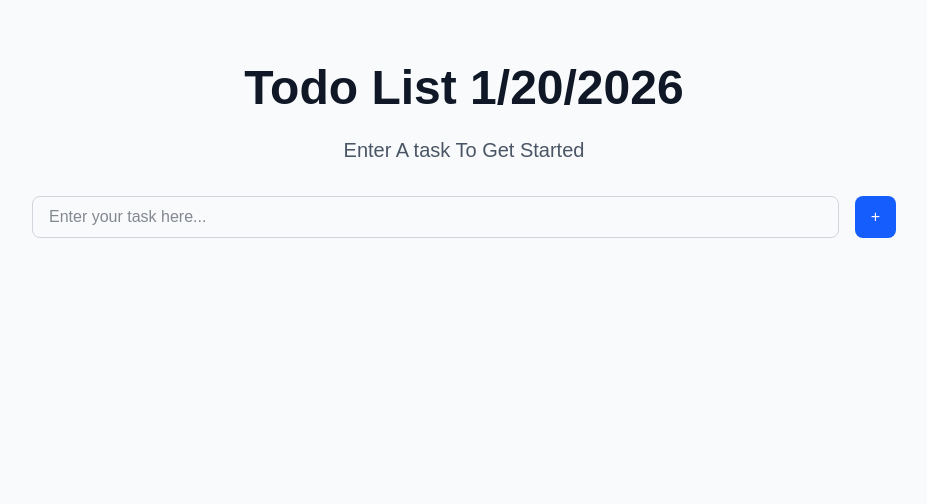
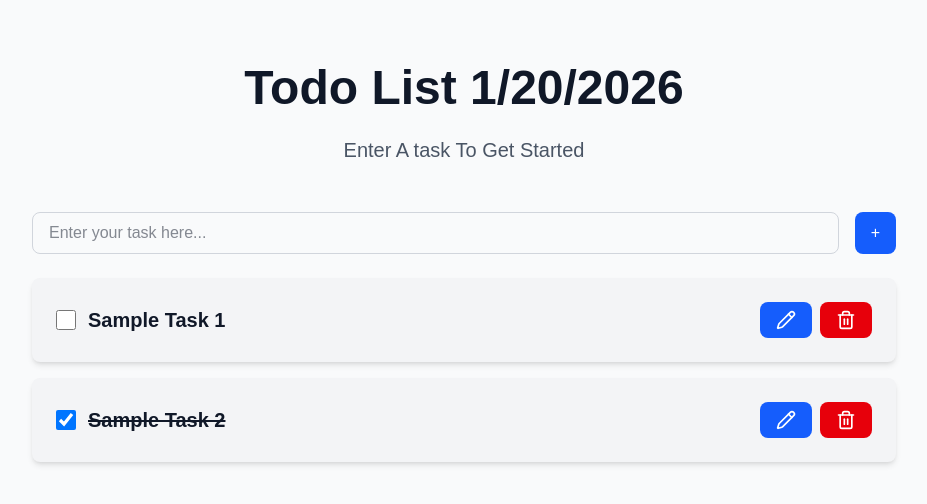
Before and after one commit to Gavinp14/ToDoList, a Next.js app in the folder frontend/: page / in a window 1280 px wide. Shown: the top 504 px of the page, without its empty margins (176-1103 px from the left). Built offline with nearby package versions, Linux system fonts and the light colour scheme.

Commit message:
added frontend CRUD Functionality

```diff
--- a/frontend/app/page.tsx
+++ b/frontend/app/page.tsx
@@ -1,5 +1,9 @@
+
+
 import Button from '@/components/ui/Button';
 import Input from '@/components/ui/Input';
+import Card from '@/components/ui/Card';
+import TodoList from '@/components/features/TodoList';
 
 
 const date = new Date().toLocaleDateString();
@@ -15,10 +19,8 @@ export default function Home() {
           <p className="text-xl text-gray-600 mb-8">
             Enter A task To Get Started
           </p>
-
-          <div className="flex gap-4 justify-center add-task-button">
-            <Input placeholder="Enter your task here..." className="input-todo-item" />
-            <Button color="blue">+</Button>
+          <div className="mt-12 space-y-4">
+            <TodoList />
           </div>
         </div>
       </div>
--- /dev/null
+++ b/frontend/components/features/EditPopup.jsx
@@ -0,0 +1,35 @@
+import React, { useState, useEffect } from 'react';
+import PopUp from '../ui/PopUp';
+import Input from '../ui/Input';
+import Button from '../ui/Button';
+
+export default function EditPopup({ isOpen, onClose, todo, onSave }) {
+  const [tempTitle, setTempTitle] = useState('');
+
+  // Update the input field whenever the 'todo' prop changes (when opening)
+  useEffect(() => {
+    if (todo) setTempTitle(tempTitle);
+  }, [todo]);
+
+  const handleSave = () => {
+    if (tempTitle.trim() === '') return;
+    onSave(todo.id, tempTitle); // Send data back to parent
+    console.log(todo.title);
+  };
+
+  return (
+    <PopUp title="Edit Task" isOpen={isOpen} onClose={onClose}>
+      <div className="flex flex-col gap-4">
+        <Input
+          value={tempTitle}
+          onChange={(e) => setTempTitle(e.target.value)}
+          placeholder="Update task title..."
+        />
+
+        <Button color="blue" onClick={handleSave} className="w-full">
+          Save Changes
+        </Button>
+      </div>
+    </PopUp>
+  );
+}
--- a/frontend/components/features/TodoItem.jsx
+++ b/frontend/components/features/TodoItem.jsx
@@ -0,0 +1,37 @@
+// src/components/TodoItem.js
+'use client';
+
+import { Trash2, Pencil } from 'lucide-react';
+import Card from '../ui/Card';
+import Button from '../ui/Button';
+
+export default function TodoItem({ title, isChecked, onToggle, onEdit, onDelete }) {
+  return (
+    <Card>
+      <div className="flex items-center justify-between gap-4">
+        {/* Left Side: Checkbox and Title */}
+        <div className="flex items-center gap-3 flex-1">
+          <input
+            type="checkbox"
+            checked={isChecked}
+            onChange={onToggle}
+            className="h-5 w-5 rounded border-gray-300 text-blue-600 focus:ring-blue-500"
+          />
+          <h3 className={`text-xl font-semibold text-gray-900 ${isChecked ? 'line-through text-gray-400' : ''}`}>
+            {title}
+          </h3>
+        </div>
+
+        {/* Right Side: Action Buttons */}
+        <div className="flex items-center gap-2">
+          <Button color="blue" onClick={onEdit}>
+            <Pencil className="h-5 w-5" />
+          </Button>
+          <Button color="red" onClick={onDelete}>
+            <Trash2 className="h-5 w-5" />
+          </Button>
+        </div>
+      </div>
+    </Card>
+  );
+}
--- a/frontend/components/features/TodoList.jsx
+++ b/frontend/components/features/TodoList.jsx
@@ -0,0 +1,76 @@
+'use client';
+import { useState } from 'react';
+import TodoItem from './TodoItem';
+import Input from '../ui/Input';
+import Button from '../ui/Button';
+import EditPopup from './EditPopup';
+
+export default function TodoList() {
+    //dummy data
+  const [todos, setTodos] = useState([
+    { id: 1, title: 'Sample Task 1', isChecked: false },
+    { id: 2, title: 'Sample Task 2', isChecked: true },
+  ]);
+
+  const [newTodoTitle, setNewTodoTitle] = useState('');
+  const [isPopUpOpen, setIsPopUpOpen] = useState(false);
+  const [editingTodoId, setEditingTodoId] = useState(null);
+
+  const addTodo = () => {
+    const newTodo = { id: Date.now(), title: newTodoTitle, isChecked: false };
+
+    // Prevent adding empty todos
+    if (newTodoTitle.trim() === '') return;
+    setTodos([...todos, newTodo]);
+  };
+
+  const toggleTodo = (id) => {
+    setTodos(todos.map(todo =>
+      todo.id === id ? { ...todo, isChecked: !todo.isChecked } : todo
+    ));
+  };
+
+  const deleteTodo = (id) => {
+    setTodos(todos.filter(todo => todo.id !== id));
+  };
+
+  const editTodo = (id) => {
+    setEditingTodoId(id);
+    setIsPopUpOpen(true);
+  };
+
+  const changeInput = (e) => {
+    setNewTodoTitle(e.target.value);
+  }
+
+  return (
+    <div>
+      <div className="flex gap-4 justify-center add-task-button mb-6">
+        <Input placeholder="Enter your task here..." className="input-todo-item" onChange={changeInput}/>
+        <Button color="blue" onClick={addTodo}>+</Button>
+      </div>
+      <div className="space-y-4">
+        {todos.map(todo => (
+          <TodoItem
+            key={todo.id}
+            id={todo.id}
+            title={todo.title}
+            isChecked={todo.isChecked}
+            onToggle={() => toggleTodo(todo.id)}
+            onEdit={() => editTodo(todo.id)}
+            onDelete={() => deleteTodo(todo.id)}
+          />
+        ))}
+      </div>
+      <EditPopup
+        isOpen={isPopUpOpen}
+        todo={todos.find(todo => todo.id === editingTodoId)}
+        onSave={(id, newTitle) => {
+          setTodos(todos.map(todo => todo.id === id ? {...todo, title: newTitle} : todo));
+          setIsPopUpOpen(false);
+        }}
+        onClose={() => setIsPopUpOpen(false)}
+      ></EditPopup>
+    </div>
+  );
+}
--- a/frontend/components/ui/Card.jsx
+++ b/frontend/components/ui/Card.jsx
@@ -1,11 +1,8 @@
-export default function Card({ title }) {
+// src/components/ui/Card.js
+export default function Card({ children }) {
   return (
-    <div className="bg-white rounded-lg shadow-md p-6">
-      {title && (
-        <h3 className="text-xl font-semibold text-gray-900 mb-4">
-          {title}
-        </h3>
-      )}
+    <div className="bg-gray-100 rounded-lg shadow-md p-6">
+      {children}
     </div>
   );
 }
--- /dev/null
+++ b/frontend/components/ui/PopUp.jsx
@@ -0,0 +1,35 @@
+import React from 'react'
+import Button from './Button';
+
+export default function PopUp({ title, isOpen, onClose, children }) {
+  if (!isOpen) return null;
+
+  return (
+    <div className="fixed inset-0 bg-black/50 flex items-center justify-center z-50 p-4">
+      {/* 1. Added 'gap-4' to space out the title, content, and button evenly */}
+      <div className="bg-white p-6 rounded-xl shadow-xl max-w-sm w-full flex flex-col gap-3">
+
+        {/* Title */}
+        {title && (
+          <h2 className="text-xl font-bold text-gray-900">
+            {title}
+          </h2>
+        )}
+
+        {/* 2. Content Area (where your Input and Save button live) */}
+        <div className="flex flex-col gap-4">
+          {children}
+        </div>
+
+        {/* 3. The Close Button */}
+        <Button
+          color="red"
+          onClick={onClose}
+          className="w-full"
+        >
+          Close
+        </Button>
+      </div>
+    </div>
+  );
+}
--- a/frontend/package.json
+++ b/frontend/package.json
@@ -10,6 +10,7 @@
   },
   "dependencies": {
     "firebase": "^12.8.0",
+    "lucide-react": "^0.562.0",
     "next": "16.1.4",
     "react": "19.2.3",
     "react-dom": "19.2.3"
```
Also changed, not shown: 1 other file (tests, documents, lock files or other folders).
